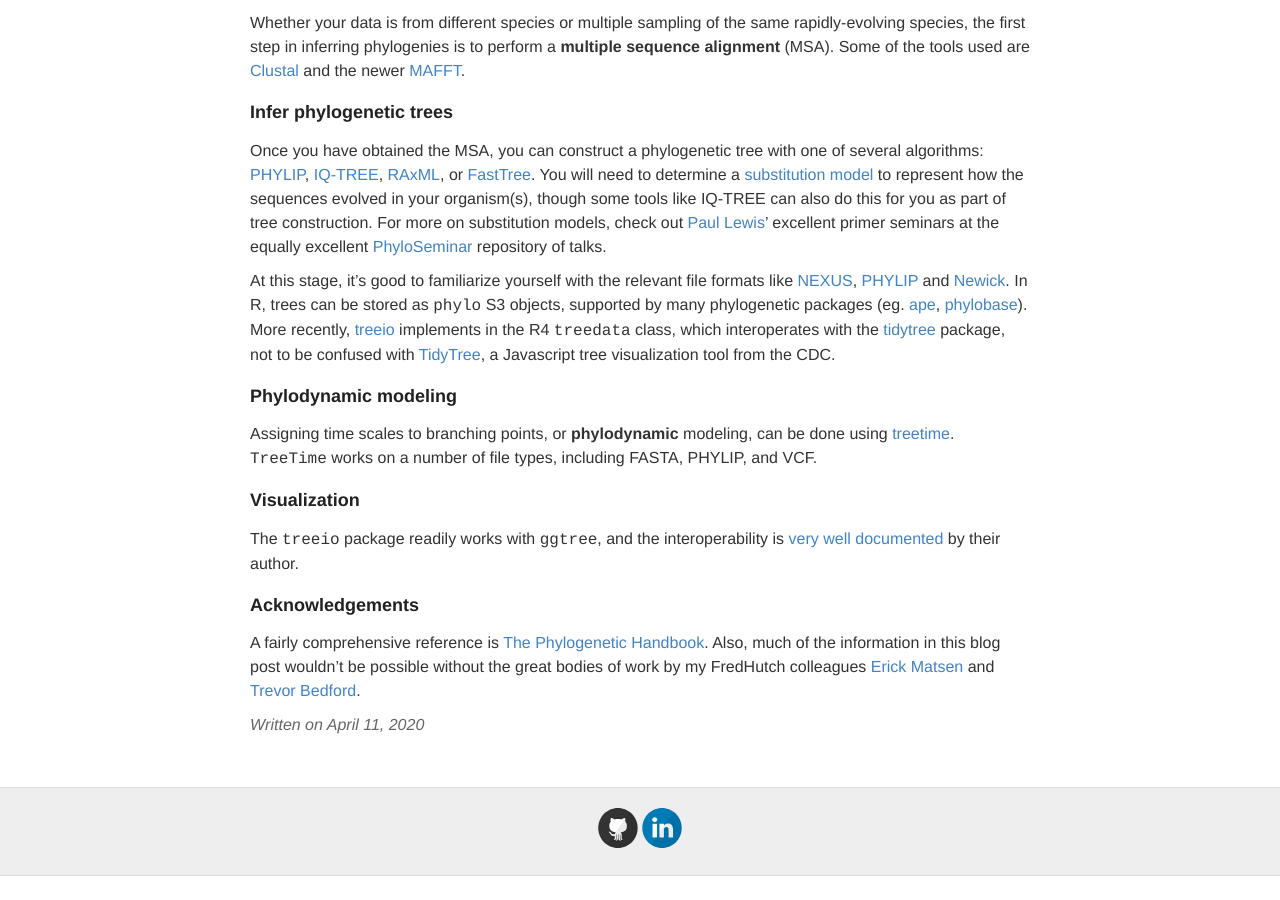
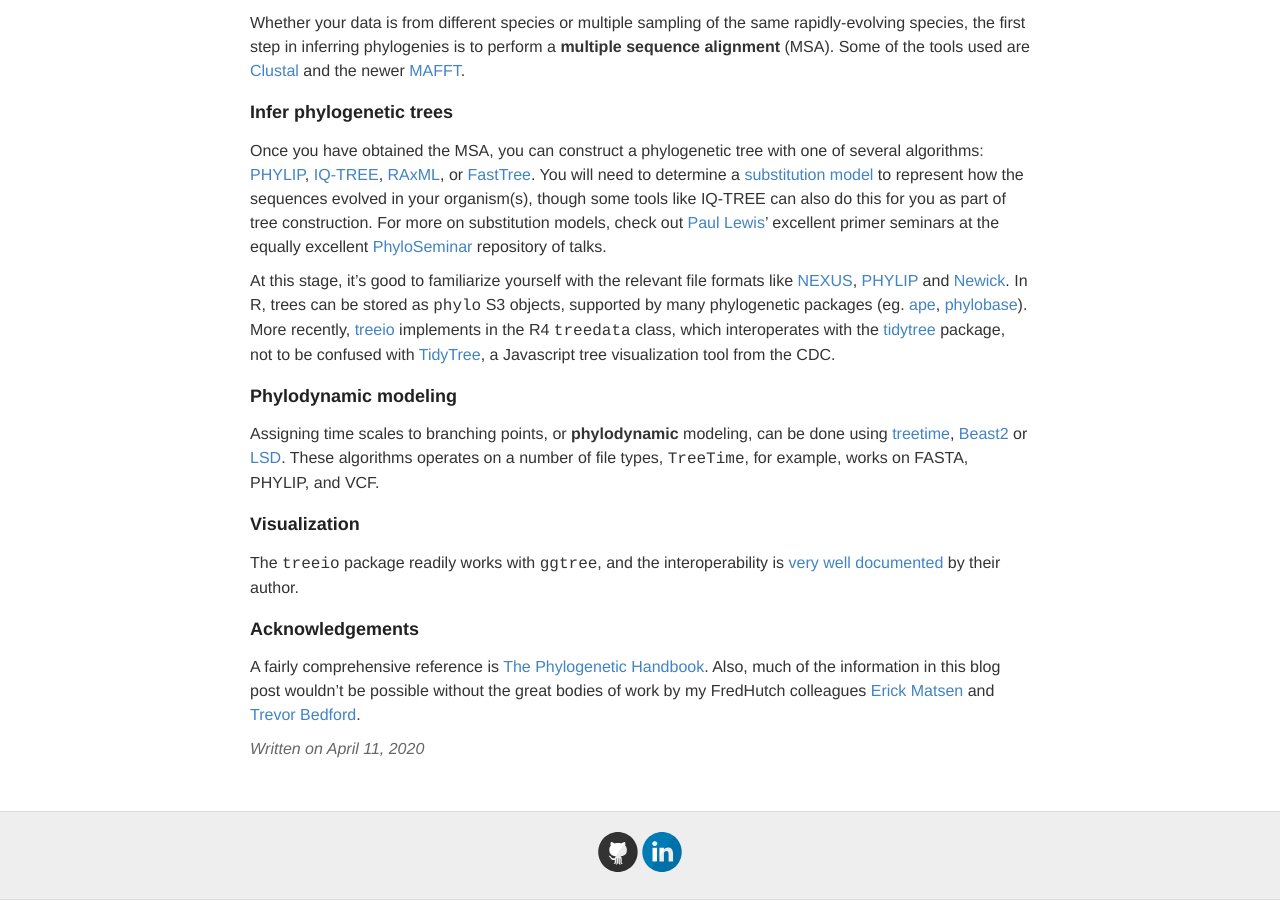
Before and after one commit to ptvan/ptvan.github.io, a Jekyll site: the page built from _posts/2020-04-11-inferring-phylogenies.md, in a window 1280 px wide and 900 px high, scrolled down 718 px. Built offline with Jekyll 4.4.1, drawn with Linux system fonts in a browser that asks for light colours; before the commit the page ends 1594 px from its top, so only the background shows below that.

Commit message:
added references to LSD and BEAST2

```diff
--- a/_posts/2020-04-11-inferring-phylogenies.md
+++ b/_posts/2020-04-11-inferring-phylogenies.md
@@ -33,7 +33,7 @@
 
 ### Phylodynamic modeling
 
-Assigning time scales to branching points, or __phylodynamic__ modeling, can be done using [treetime](https://github.com/neherlab/treetime). `TreeTime` works on a number of file types, including FASTA, PHYLIP, and VCF.
+Assigning time scales to branching points, or __phylodynamic__ modeling, can be done using [treetime](https://github.com/neherlab/treetime), [Beast2](https://www.beast2.org/) or [LSD](http://www.atgc-montpellier.fr/LSD/). These algorithms operates on a number of file types, `TreeTime`, for example, works on FASTA, PHYLIP, and VCF.
 
 ### Visualization
 
```
